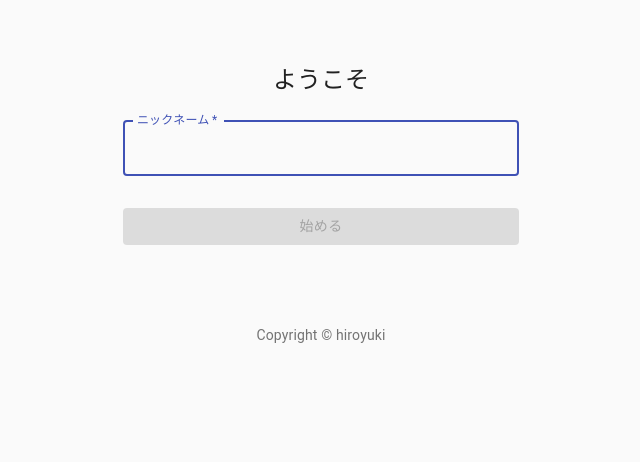
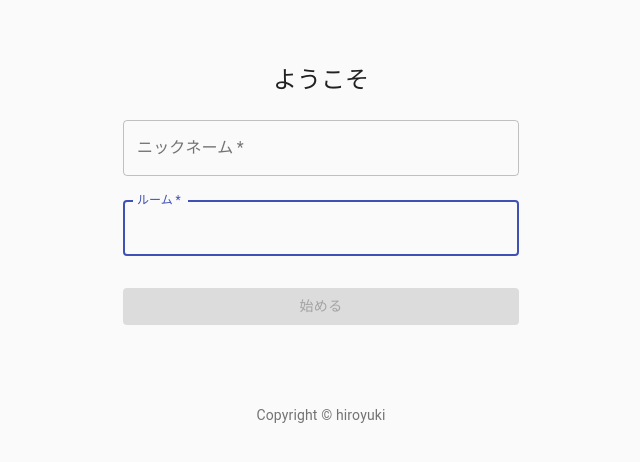
Before and after one commit to hir0o/firebase-chat, a React (Create React App) app: page / in a window 1280 px wide. Shown: the top 462 px of the page, without its empty margins (319-959 px from the left). Built offline with nearby package versions, Linux system fonts and the light colour scheme.

Commit message:
room name

```diff
--- a/src/components/App.js
+++ b/src/components/App.js
@@ -5,11 +5,12 @@ import Main from "./Main";
 
 function App() {
   const [name, setName] = useState("");
+  const [room, setRoom] = useState("");
 
-  if (name === "") {
-    return <SignIn setName={setName} />;
+  if (name === "" || room === "") {
+    return <SignIn setName={setName} setRoom={setRoom} />;
   } else {
-    return <Main name={name} />;
+    return <Main name={name} room={room} />;
   }
 }
 
--- a/src/components/Main.js
+++ b/src/components/Main.js
@@ -11,11 +11,11 @@ const useStyles = makeStyles({
   },
 });
 
-const Main = ({ name }) => {
+const Main = ({ name, room }) => {
   const classes = useStyles();
   return (
     <div className={classes.root}>
-      <MessageList />
+      <MessageList room={room} />
       <MessageInputField name={name} />
     </div>
   );
--- a/src/components/MessageList.js
+++ b/src/components/MessageList.js
@@ -11,7 +11,7 @@ const useStyles = makeStyles({
   },
 });
 
-const MessageList = () => {
+const MessageList = ({ room }) => {
   const [messages, setMessages] = useState([]);
   const classes = useStyles();
 
@@ -41,6 +41,7 @@ const MessageList = () => {
 
   return (
     <List className={classes.root}>
+      <h1>room: {room}</h1>
       {messages.map(({ key, name, text }, index) => {
         return (
           <MessageItem
--- a/src/components/SignIn.js
+++ b/src/components/SignIn.js
@@ -31,14 +31,15 @@ const useStyles = makeStyles((theme) => ({
   },
 }));
 
-export default function SignIn({ setName }) {
+export default function SignIn({ setName, setRoom }) {
   const classes = useStyles();
   const [disabled, setDisabled] = useState(true);
-  const [string, setString] = useState("");
+  const [inpuName, setInputName] = useState("");
+  const [inpuRoom, setInputRoom] = useState("");
 
   useEffect(() => {
-    setDisabled(string === "");
-  }, [string]);
+    setDisabled(inpuName === "" || inpuRoom === "");
+  }, [inpuName, inpuRoom]);
 
   return (
     <Container component="main" maxWidth="xs">
@@ -52,7 +53,8 @@ export default function SignIn({ setName }) {
           noValidate
           onSubmit={(e) => {
             e.preventDefault();
-            setName(string);
+            setName(inpuName);
+            setRoom(inpuRoom);
           }}
         >
           <TextField
@@ -60,11 +62,22 @@ export default function SignIn({ setName }) {
             margin="normal"
             required
             fullWidth
-            id="email"
+            id="name"
             label="ニックネーム"
             name="name"
             autoFocus
-            onChange={(e) => setString(e.target.value)}
+            onChange={(e) => setInputName(e.target.value)}
+          />
+          <TextField
+            variant="outlined"
+            margin="normal"
+            required
+            fullWidth
+            id="room"
+            label="ルーム"
+            name="room"
+            autoFocus
+            onChange={(e) => setInputRoom(e.target.value)}
           />
           <Button
             type="submit"
```
